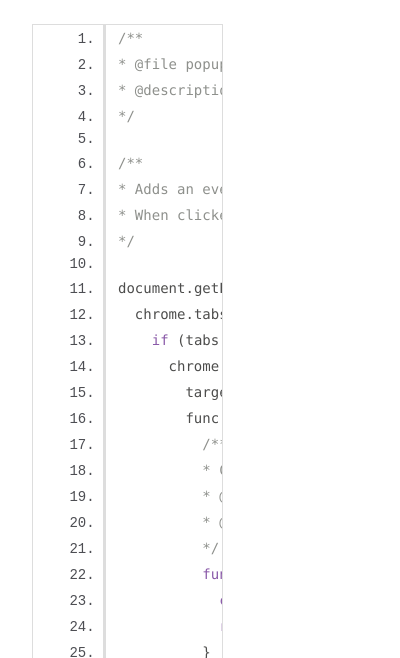
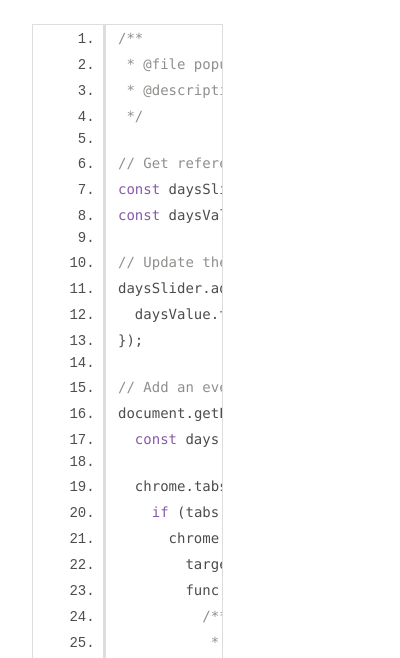
Before and after one commit to hidayatabisena/iboxtopocket, a browser extension: page docs/popup.js.html in a window 400 px wide. Shown: the part 186-844 px from the top of the page. Drawn offline with Linux system fonts and the light colour scheme.

Commit message:
Update documentations

```diff
--- a/docs/popup.js.html
+++ b/docs/popup.js.html
@@ -28,27 +28,35 @@
         <article>
             <pre class="prettyprint source linenums"><code>/**
  * @file popup.js
-* @description Popup script that handles the button click to convert prices on the active tab.
+ * @description Popup script that handles the slider and button click to convert prices on the active tab.
  */
 
-/**
-* Adds an event listener to the "convert-prices" button.
-* When clicked, it executes a script on the active tab to convert prices.
-*/
+// Get references to the slider and its value display
+const daysSlider = document.getElementById('days-slider');
+const daysValue = document.getElementById('days-value');
 
+// Update the displayed number of days when the slider value changes
+daysSlider.addEventListener('input', () => {
+  daysValue.textContent = daysSlider.value;
+});
+
+// Add an event listener to the "convert-prices" button
 document.getElementById('convert-prices').addEventListener('click', () => {
+  const days = parseInt(daysSlider.value, 10); // Get the selected number of days from the slider
+
   chrome.tabs.query({ active: true, currentWindow: true }, (tabs) => {
     if (tabs[0] &amp;&amp; tabs[0].id) {
       chrome.scripting.executeScript({
         target: { tabId: tabs[0].id },
-        func: () => {
+        func: (days) => {
           /**
-          * Converts a price into a daily savings amount over 100 days.
+           * Converts a price into a daily savings amount over the specified number of days.
            * @param {number} price - The price to convert.
+           * @param {number} days - The number of days for the savings calculation.
            * @returns {string} The daily savings amount formatted as Indonesian Rupiah (IDR).
            */
-          function convertToDailySavings(price) {
-            const dailySavings = price / 100;
+          function convertToDailySavings(price, days) {
+            const dailySavings = price / days;
             return dailySavings.toLocaleString('id-ID', { style: 'currency', currency: 'IDR' });
           }
 
@@ -72,8 +80,8 @@ document.getElementById('convert-prices').addEventListener('click', () => {
 
                 matches.forEach(match => {
                   const price = parseFloat(match.replace(/[^0-9,-]+/g, '').replace(',', '.'));
-                  dailySavings = convertToDailySavings(price);
-                  const replacementText = `${match} (Nabung ${dailySavings} setiap hari selama 100 hari).`;
+                  dailySavings = convertToDailySavings(price, days);
+                  const replacementText = `${match} (Nabung ${dailySavings} setiap hari selama ${days} hari).`;
                   newText = newText.replace(match, replacementText);
                 });
 
@@ -81,7 +89,7 @@ document.getElementById('convert-prices').addEventListener('click', () => {
                 newSpan.innerHTML = newText;
                 newSpan.style.color = 'green';
                 newSpan.style.cursor = 'pointer';
-                newSpan.title = `Nabung ${dailySavings} setiap hari selama 100 hari`;
+                newSpan.title = `Nabung ${dailySavings} setiap hari selama ${days} hari`;
                 if (node.parentNode) {
                   node.parentNode.replaceChild(newSpan, node);
                 }
@@ -106,7 +114,8 @@ document.getElementById('convert-prices').addEventListener('click', () => {
           }
 
           convertPricesOnPage();
-        }
+        },
+        args: [days] // Pass the selected number of days to the content script
       });
     } else {
       console.error("No active tab found.");
@@ -129,7 +138,7 @@ document.getElementById('convert-prices').addEventListener('click', () => {
 <br class="clear">
 
 <footer>
-    Documentation generated by <a href="https://github.com/jsdoc/jsdoc">JSDoc 4.0.4</a> on Mon Jan 06 2025 12:49:48 GMT+0700 (Western Indonesia Time)
+    Documentation generated by <a href="https://github.com/jsdoc/jsdoc">JSDoc 4.0.4</a> on Wed Jan 08 2025 14:56:03 GMT+0700 (Western Indonesia Time)
 </footer>
 
 <script> prettyPrint(); </script>
```
Also changed, not shown: docs/content.js.html (+1 -1 lines), docs/global.html (+1 -1 lines), docs/index.html (+2 -3 lines). Lines whose indentation alone changed are shown as unchanged.
